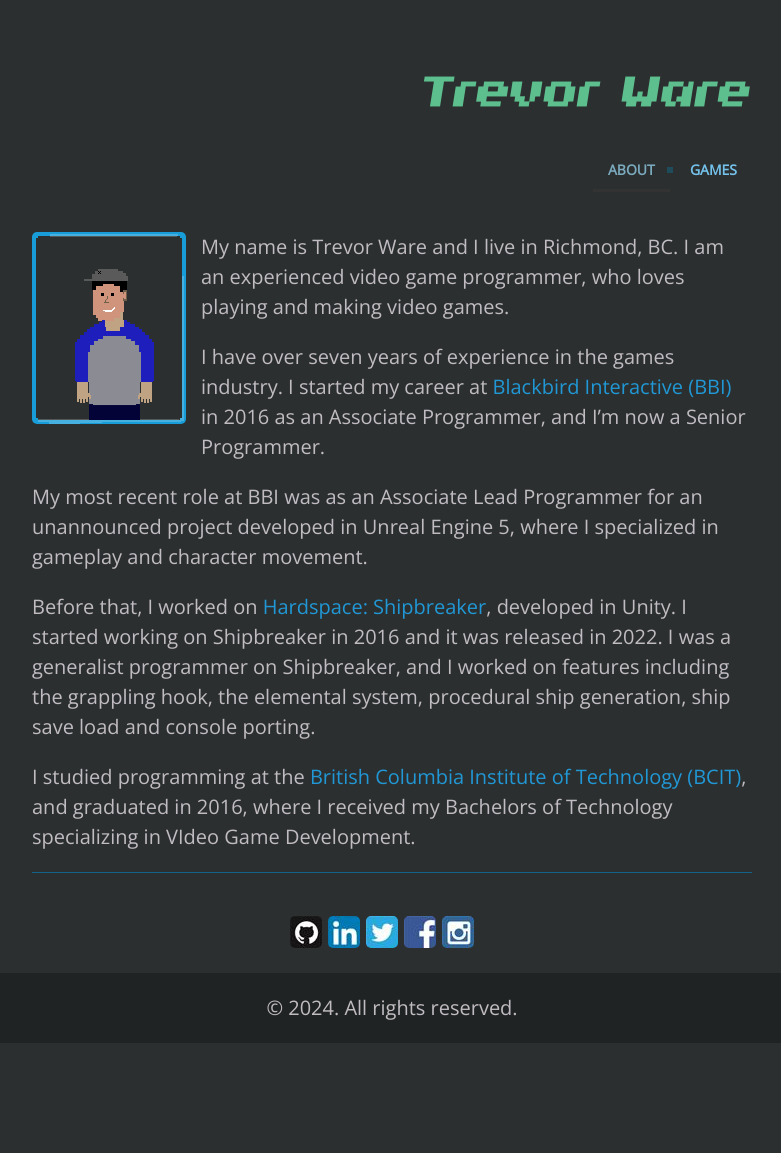
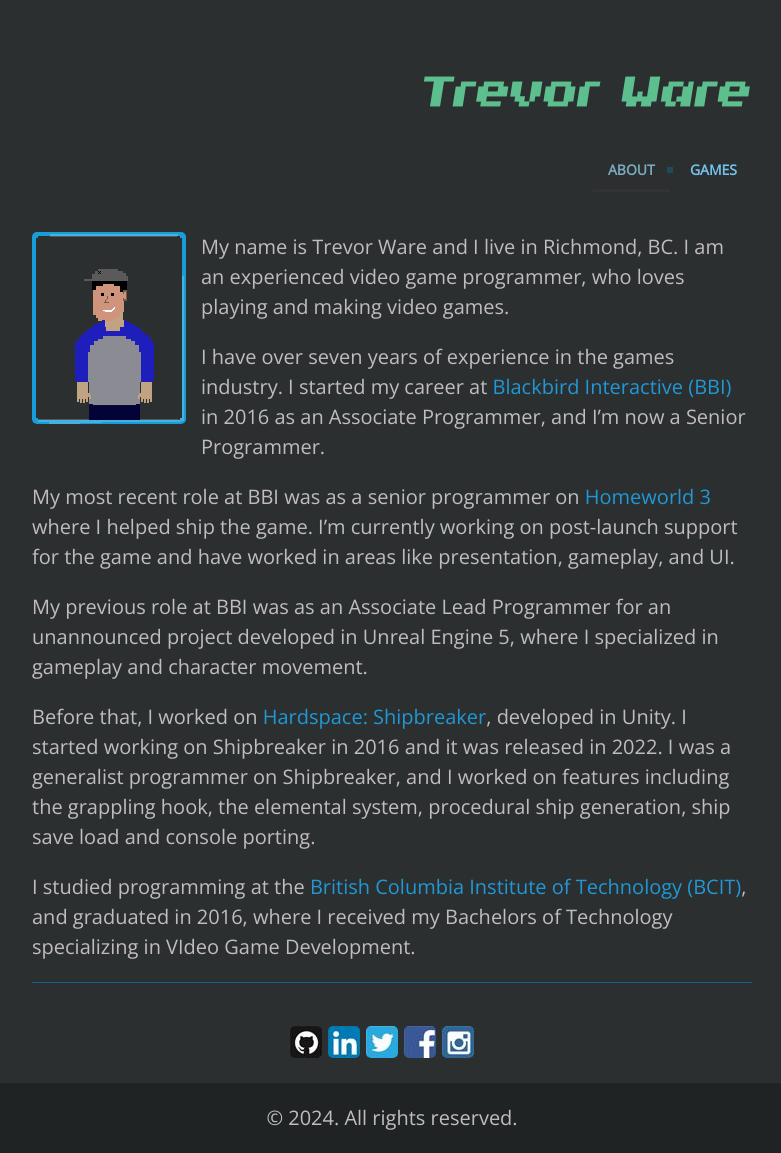
Before and after one commit to twarrre/twarrre.github.io, a Jekyll site: the page built from index.md, in a window 1280 px wide. Shown: the whole page, without its empty margins (248-1029 px from the left). Built offline with Jekyll 4.4.1, drawn with Linux system fonts in a browser that asks for light colours; before the commit the page ends 1043 px from its top, so only the background shows below that.

Commit message:
-Update about section to include homeworld

```diff
--- a/index.md
+++ b/index.md
@@ -8,7 +8,9 @@
 
 I have over seven years of experience in the games industry. I started my career at <a href="http://blackbirdinteractive.com">Blackbird Interactive (BBI)</a> in 2016 as an Associate Programmer, and I'm now a Senior Programmer.
 
-My most recent role at BBI was as an Associate Lead Programmer for an unannounced project developed in Unreal Engine 5, where I specialized in gameplay and character movement.
+My most recent role at BBI was as a senior programmer on <a href="https://twarrre.github.io/games/2024/05/13/homeworld3/">Homeworld 3</a> where I helped ship the game. I'm currently working on post-launch support for the game and have worked in areas like presentation, gameplay, and UI.
+
+My previous role at BBI was as an Associate Lead Programmer for an unannounced project developed in Unreal Engine 5, where I specialized in gameplay and character movement.
 
 Before that, I worked on <a href="https://twarrre.github.io/games/2022/05/24/hardspace_shipbreaker/">Hardspace: Shipbreaker</a>, developed in Unity. I started working on Shipbreaker in 2016 and it was released in 2022. I was a generalist programmer on Shipbreaker, and I worked on features including the grappling hook, the elemental system, procedural ship generation, ship save load and console porting.
 
```
Also changed, not shown: about.md (+3 -1 lines).
